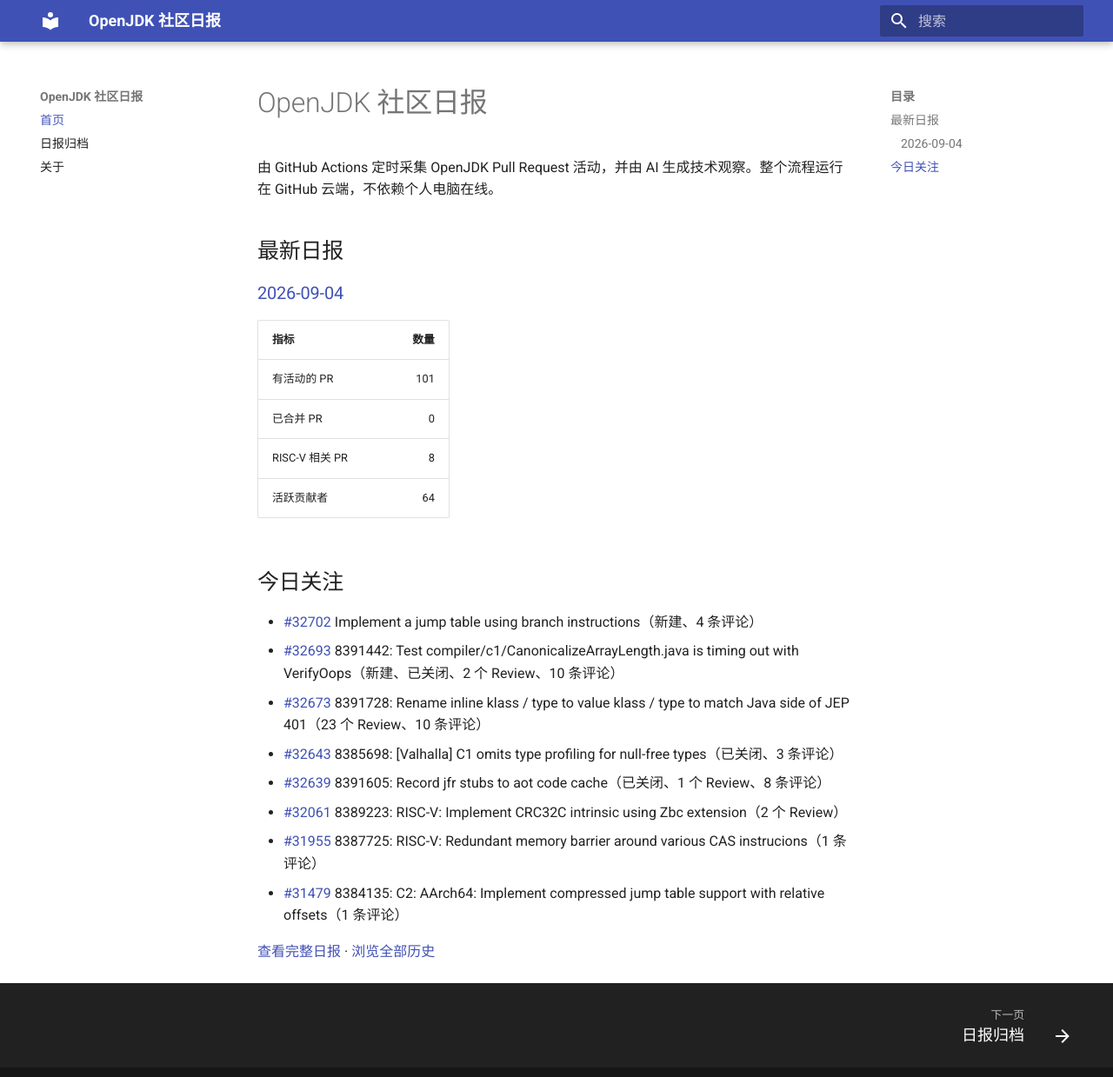
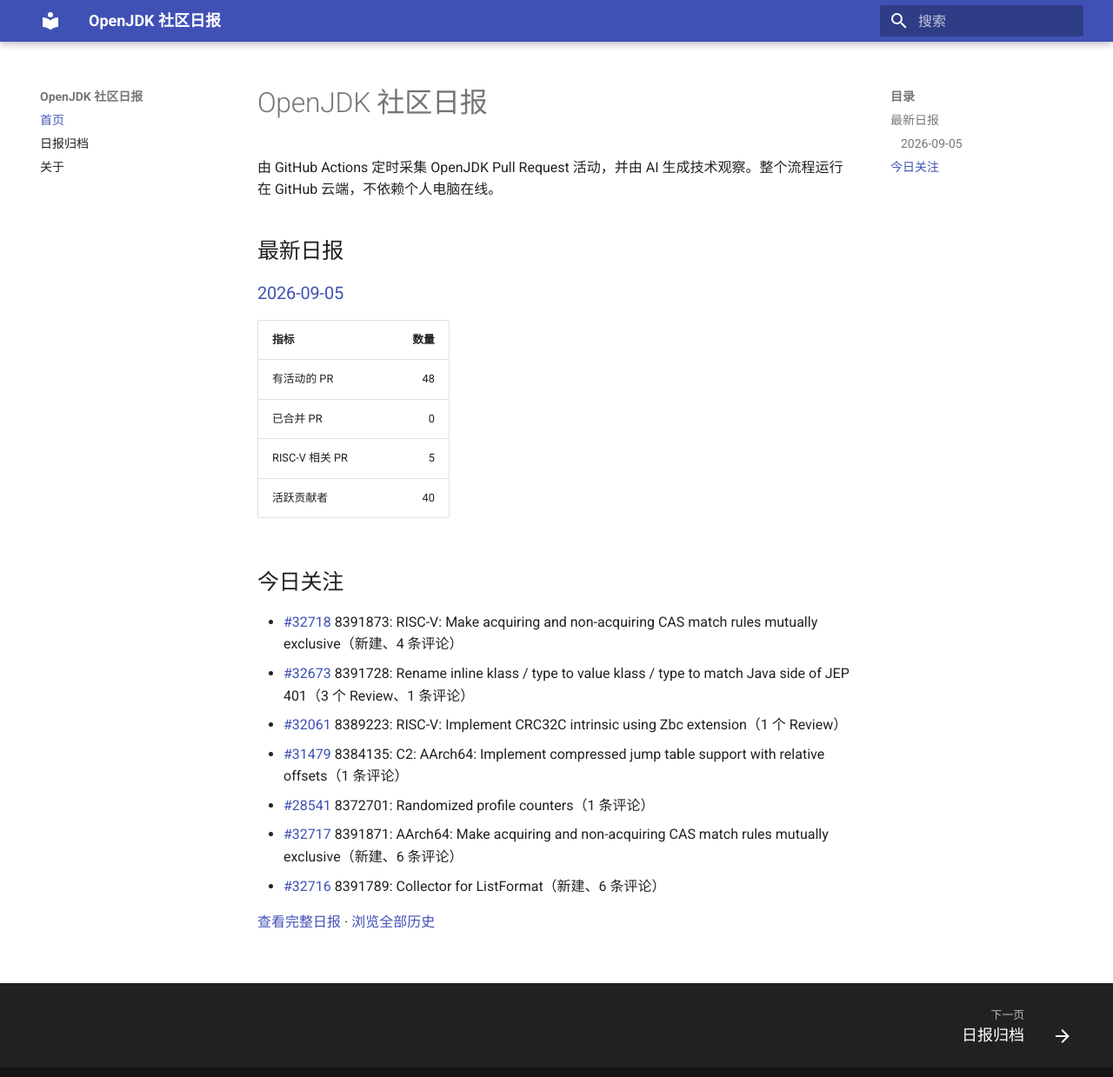
Before and after one commit to DingliZhang/openjdk-daily, an MkDocs documentation site: the page built from docs/index.md, in a window 1280 px wide and 1252 px high. Shown: the top 1239 px of the window at 87% size. Built offline with MkDocs 1.6.1 and Material for MkDocs 9.7.7, drawn with Linux system fonts in a browser that asks for light colours.

Commit message:
report: add OpenJDK daily report

```diff
--- a/docs/index.md
+++ b/docs/index.md
@@ -4,24 +4,23 @@
 
 ## 最新日报
 
-### [2026-09-04](reports/2026/2026-09-04.md)
+### [2026-09-05](reports/2026/2026-09-05.md)
 
 | 指标 | 数量 |
 |---|---:|
-| 有活动的 PR | 101 |
+| 有活动的 PR | 48 |
 | 已合并 PR | 0 |
-| RISC-V 相关 PR | 8 |
-| 活跃贡献者 | 64 |
+| RISC-V 相关 PR | 5 |
+| 活跃贡献者 | 40 |
 
 ## 今日关注
 
-- [#32702](https://github.com/openjdk/jdk/pull/32702) Implement a jump table using branch instructions（新建、4 条评论）
-- [#32693](https://github.com/openjdk/jdk/pull/32693) 8391442: Test compiler/c1/CanonicalizeArrayLength.java is timing out with VerifyOops（新建、已关闭、2 个 Review、10 条评论）
-- [#32673](https://github.com/openjdk/jdk/pull/32673) 8391728: Rename inline klass / type to value klass / type to match Java side of JEP 401（23 个 Review、10 条评论）
-- [#32643](https://github.com/openjdk/jdk/pull/32643) 8385698: [Valhalla] C1 omits type profiling for null-free types（已关闭、3 条评论）
-- [#32639](https://github.com/openjdk/jdk/pull/32639) 8391605: Record jfr stubs to aot code cache（已关闭、1 个 Review、8 条评论）
-- [#32061](https://github.com/openjdk/jdk/pull/32061) 8389223: RISC-V: Implement CRC32C intrinsic using Zbc extension（2 个 Review）
-- [#31955](https://github.com/openjdk/jdk/pull/31955) 8387725: RISC-V: Redundant memory barrier around various CAS instrucions（1 条评论）
+- [#32718](https://github.com/openjdk/jdk/pull/32718) 8391873: RISC-V: Make acquiring and non-acquiring CAS match rules mutually exclusive（新建、4 条评论）
+- [#32673](https://github.com/openjdk/jdk/pull/32673) 8391728: Rename inline klass / type to value klass / type to match Java side of JEP 401（3 个 Review、1 条评论）
+- [#32061](https://github.com/openjdk/jdk/pull/32061) 8389223: RISC-V: Implement CRC32C intrinsic using Zbc extension（1 个 Review）
 - [#31479](https://github.com/openjdk/jdk/pull/31479) 8384135: C2: AArch64: Implement compressed jump table support with relative offsets（1 条评论）
+- [#28541](https://github.com/openjdk/jdk/pull/28541) 8372701: Randomized profile counters（1 条评论）
+- [#32717](https://github.com/openjdk/jdk/pull/32717) 8391871: AArch64: Make acquiring and non-acquiring CAS match rules mutually exclusive（新建、6 条评论）
+- [#32716](https://github.com/openjdk/jdk/pull/32716) 8391789: Collector for ListFormat（新建、6 条评论）
 
-[查看完整日报](reports/2026/2026-09-04.md) · [浏览全部历史](reports/index.md)
+[查看完整日报](reports/2026/2026-09-05.md) · [浏览全部历史](reports/index.md)
```
Also changed, not shown: docs/reports/2026/2026-09-05.md (added, +161 -0 lines), docs/reports/index.md (+2 -1 lines), 2 other files.
